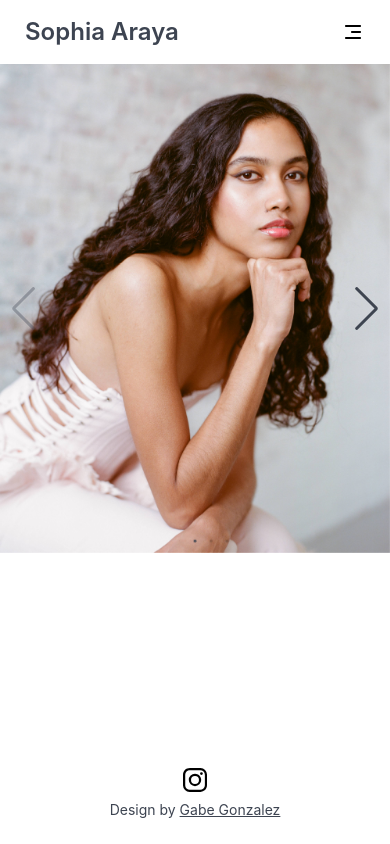
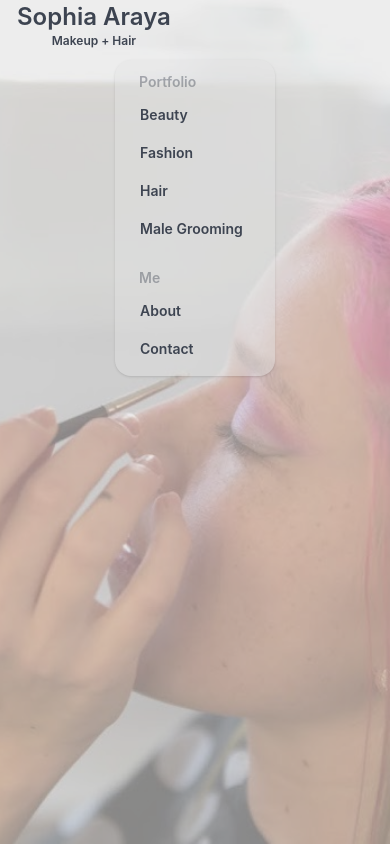
Before and after one commit to GabeGon105/sophia-araya, a React (Create React App) app: page / in a window 390 px wide. Built offline with nearby package versions, Linux system fonts and the light colour scheme.

Commit message:
Added HomePage.jsx

```diff
--- a/src/App.js
+++ b/src/App.js
@@ -1,4 +1,5 @@
 import { Routes, Route } from "react-router-dom"
+import HomePage from "./routes/HomePage"
 import Beauty from "./routes/Beauty"
 import Fashion from "./routes/Fashion"
 import Hair from "./routes/Hair"
@@ -12,7 +13,7 @@ function App() {
   return (
     <div className="App min-h-screen flex flex-col">
       <Routes>
-        <Route path='/' element={ <Beauty/> } />
+        <Route path='/' element={ <HomePage/> } />
         <Route path='/beauty' element={ <Beauty/> } />
         <Route path='/fashion' element={ <Fashion/> } />
         <Route path='/hair' element={ <Hair/> } />
--- a/src/components/Navbar.jsx
+++ b/src/components/Navbar.jsx
@@ -3,16 +3,19 @@ import { Link } from "react-router-dom";
 export default function Navbar({ page }) {
   return (
     <header className="navbar bg-base-100 sticky top-0 z-20">
-      <h2 className="navbar-start">
+      <div className="navbar-start">
         <Link
           to="/about"
-          className="btn btn-ghost normal-case text-2xl text-neutral text-neutral"
+          className="btn btn-ghost normal-case text-neutral pb-2"
         >
-          Sophia Araya
+          <h2 className="flex flex-col text-2xl">
+            Sophia Araya
+            <span className="text-xs">Makeup + Hair</span>
+          </h2>
         </Link>
-      </h2>
-      {/* Desktop menu */}
+      </div>
       <div className="navbar-end">
+        {/* Desktop menu */}
         <div className="hidden lg:flex">
           <ul className="menu menu-horizontal px-1">
             <li tabIndex={0}>
--- /dev/null
+++ b/src/routes/HomePage.jsx
@@ -0,0 +1,177 @@
+import { Link } from "react-router-dom";
+import HomePageBG from "../assets/images/homepage.jpg";
+
+export default function HomePage() {
+  const overlayStyle = {
+    position: "absolute",
+    top: 0,
+    right: 0,
+    left: 0,
+    bottom: 0,
+    backgroundColor: "rgba(225, 225, 225, 0.6)",
+    zIndex: 0,
+  };
+  const contentStyle = {
+    position: "relative",
+    zIndex: 1,
+  };
+  return (
+    <main
+      className="bg-cover bg-center w-full mx-auto flex-auto"
+      style={{ backgroundImage: `url(${HomePageBG})` }}
+    >
+      <div style={overlayStyle}></div>
+      <div style={contentStyle} className="min-h-screen">
+        <Link
+          to="/about"
+          className="btn btn-ghost normal-case text-neutral pb-2"
+        >
+          <h2 className="flex flex-col text-2xl">
+            Sophia Araya
+            <span className="text-xs">Makeup + Hair</span>
+          </h2>
+        </Link>
+        {/* Desktop Menu */}
+        <div className="hidden lg:flex lg:place-content-center lg:container lg:mx-auto">
+          <ul
+            className="menu menu-vertical px-1 my-40 rounded-box shadow"
+            style={{ backgroundColor: "rgba(225, 225, 225, 0.4)" }}
+          >
+            <li tabIndex={0}>
+              <span className="btn-ghost text-neutral font-semibold sm:text-lg">
+                Portfolio
+                <svg
+                  className="fill-current"
+                  xmlns="http://www.w3.org/2000/svg"
+                  width="20"
+                  height="20"
+                  viewBox="0 0 24 24"
+                >
+                  <path d="M7.41,8.58L12,13.17L16.59,8.58L18,10L12,16L6,10L7.41,8.58Z" />
+                </svg>
+              </span>
+              <ul
+                className="p-2 rounded-box shadow"
+                style={{ backgroundColor: "rgba(225, 225, 225, 0.4)" }}
+              >
+                <li>
+                  <Link
+                    to="/beauty"
+                    className={`btn-ghost text-neutral font-semibold sm:text-lg`}
+                  >
+                    Beauty
+                  </Link>
+                </li>
+                <li>
+                  <Link
+                    to="/fashion"
+                    className={`btn-ghost text-neutral font-semibold sm:text-lg`}
+                  >
+                    Fashion
+                  </Link>
+                </li>
+                <li>
+                  <Link
+                    to="/hair"
+                    className={`btn-ghost text-neutral font-semibold sm:text-lg`}
+                  >
+                    Hair
+                  </Link>
+                </li>
+                <li>
+                  <Link
+                    to="/male-grooming"
+                    className={`btn-ghost text-neutral font-semibold sm:text-lg`}
+                  >
+                    Male Grooming
+                  </Link>
+                </li>
+              </ul>
+            </li>
+            <li>
+              <Link
+                to="/about"
+                className={`btn-ghost text-neutral font-semibold sm:text-lg`}
+              >
+                About
+              </Link>
+            </li>
+            <li>
+              <Link
+                to="/contact"
+                className={`btn-ghost text-neutral font-semibold sm:text-lg`}
+              >
+                Contact
+              </Link>
+            </li>
+          </ul>
+        </div>
+        {/* Mobile Menu */}
+        <div className="flex lg:hidden place-content-center container mx-auto">
+          <ul
+            tabIndex={0}
+            className="menu menu-compact dropdown-content mt-3 p-2 w-40 mt-28 rounded-box shadow"
+            style={{ backgroundColor: "rgba(225, 225, 225, 0.4)" }}
+          >
+            <li className="menu-title">
+              <span className="text-neutral font-semibold sm:text-lg">
+                Portfolio
+              </span>
+            </li>
+            <li>
+              <Link
+                to="/beauty"
+                className={`btn-ghost text-neutral font-semibold sm:text-lg`}
+              >
+                Beauty
+              </Link>
+            </li>
+            <li>
+              <Link
+                to="/fashion"
+                className={`btn-ghost text-neutral font-semibold sm:text-lg`}
+              >
+                Fashion
+              </Link>
+            </li>
+            <li>
+              <Link
+                to="/hair"
+                className={`btn-ghost text-neutral font-semibold sm:text-lg`}
+              >
+                Hair
+              </Link>
+            </li>
+            <li>
+              <Link
+                to="/male-grooming"
+                className={`btn-ghost text-neutral font-semibold sm:text-lg`}
+              >
+                Male Grooming
+              </Link>
+            </li>
+            <li className="menu-title pt-4 text-neutral">
+              <span className="font-semibold">Me</span>
+            </li>
+            <li>
+              <Link
+                to="/about"
+                className={`btn-ghost text-neutral font-semibold sm:text-lg`}
+              >
+                About
+              </Link>
+            </li>
+            <li>
+              <Link
+                to="/contact"
+                className={`btn-ghost text-neutral font-semibold sm:text-lg`}
+              >
+                Contact
+              </Link>
+            </li>
+          </ul>
+        </div>
+      </div>
+    </main>
+  );
+}
```
Also changed, not shown: src/assets/images/homepage.jpg (added).
